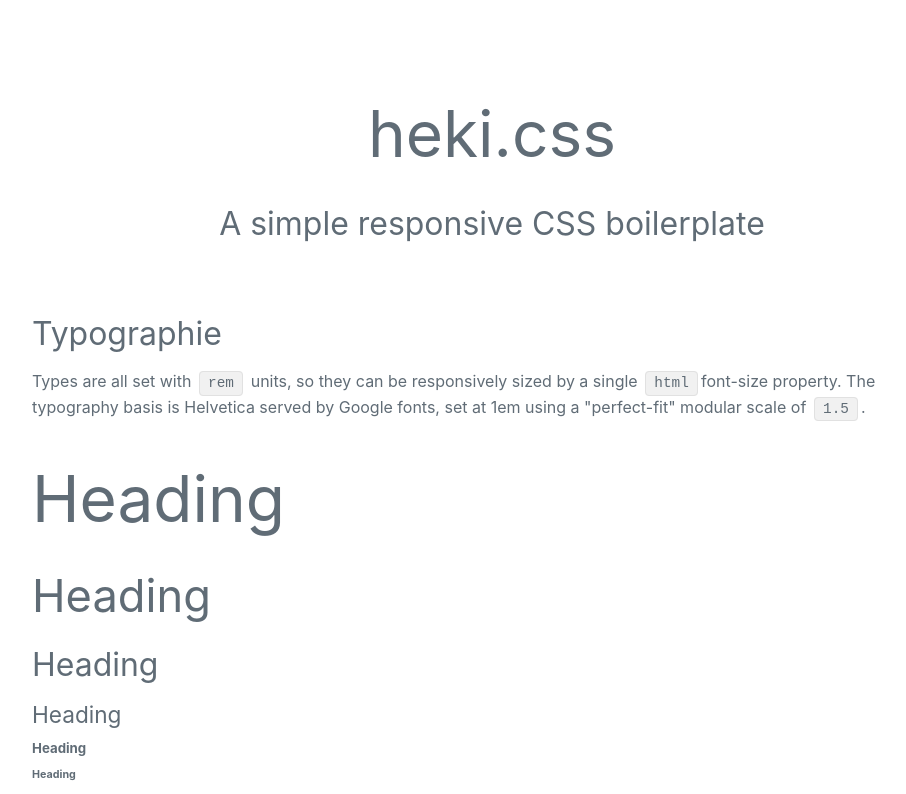
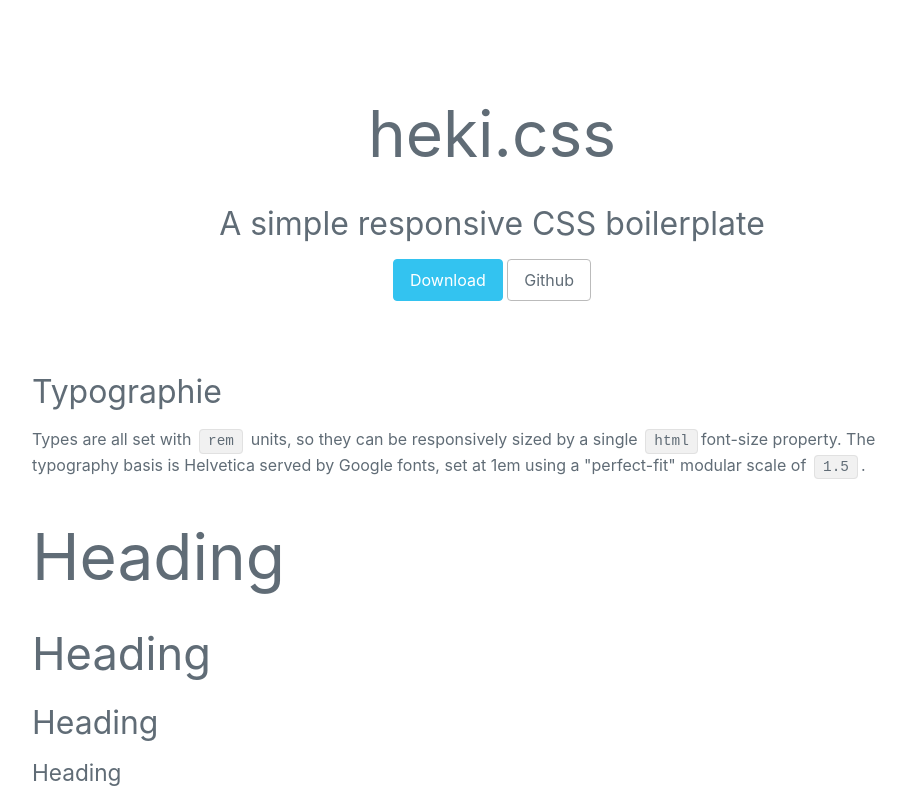
Before and after one commit to fdietz/heki.css, a website: page index.html in a window 1280 px wide. Shown: the top 794 px of the page, without its empty margins (148-1054 px from the left). Drawn offline with Linux system fonts and the light colour scheme.

Commit message:
docs: header

```diff
--- a/index.html
+++ b/index.html
@@ -13,6 +13,10 @@
       <section class="header">
         <h1>heki.css</h1>
         <h3>A simple responsive CSS boilerplate</h3>
+        <p>
+          <a href="#" class="button button-primary button-large">Download</a>
+          <a href="#" class="button button-large">Github</a>
+        </p>
       </section>
       <section class="docs-section">
         <h3 class="docs-header">Typographie</h3>
```
